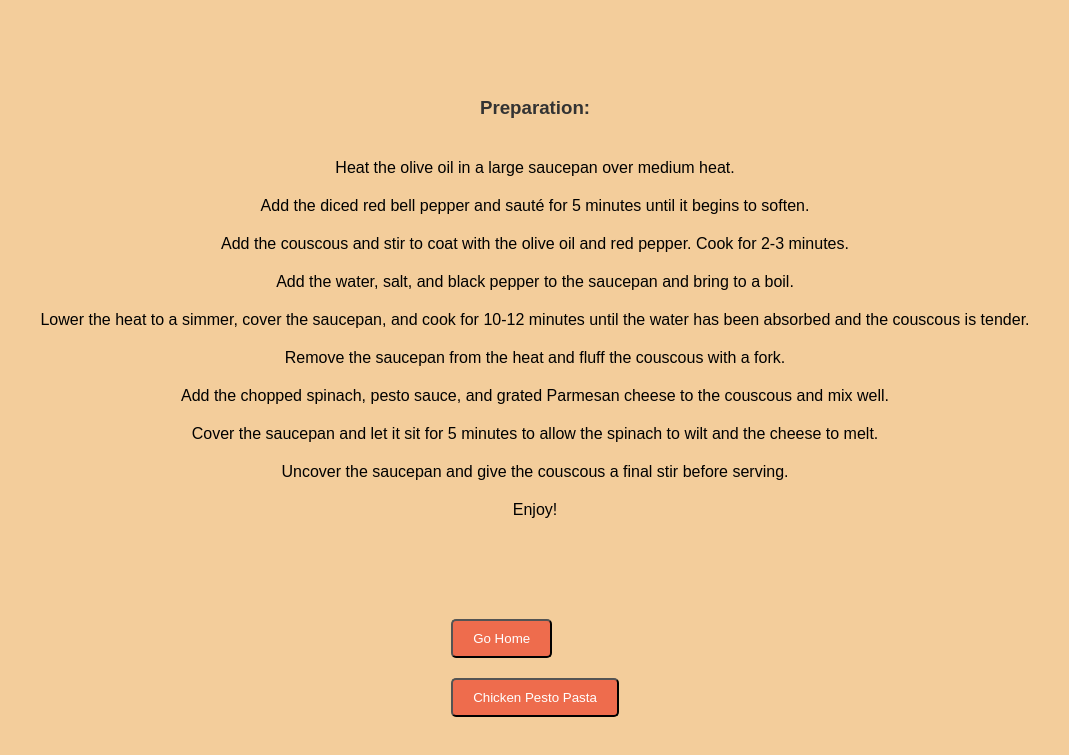
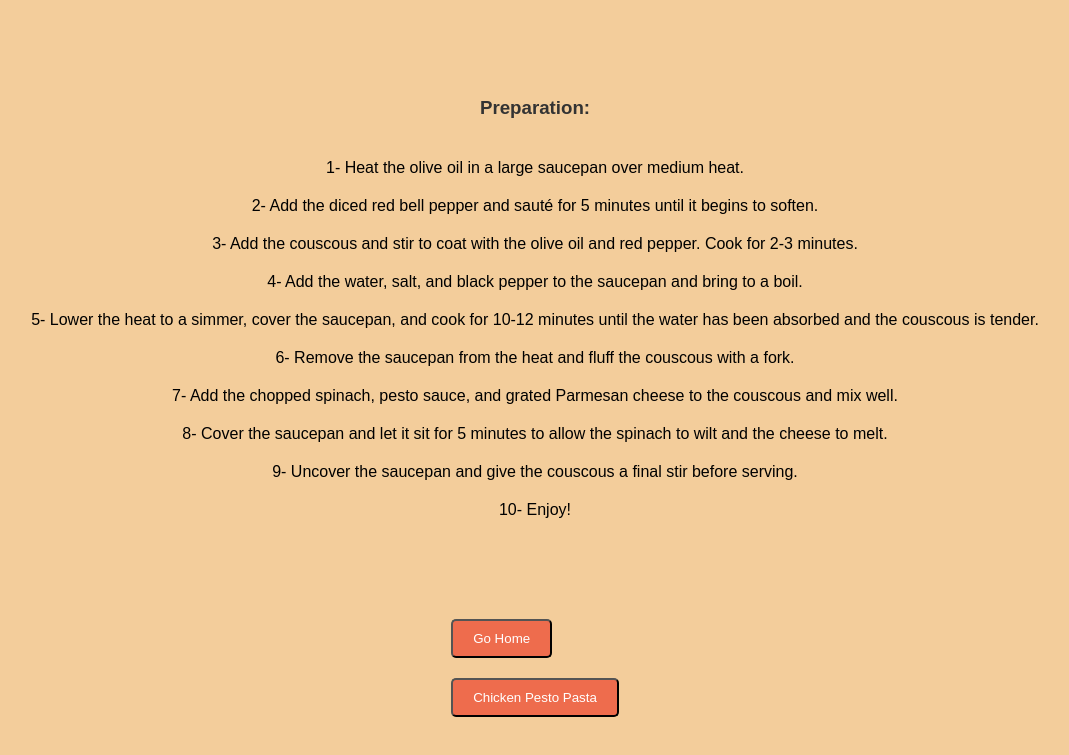
Before and after one commit to EasyCoding1/HobbyPage, a plain HTML site: page Recipes/Red_Pepper_Couscous.html in a window 1280 px wide. Shown: the part 1330-2085 px from the top of the page, without its empty margins (105-1174 px from the left). Drawn offline with Linux system fonts and the light colour scheme.

Commit message:
Lists changed style

```diff
--- a/Recipes/Red_Pepper_Couscous.html
+++ b/Recipes/Red_Pepper_Couscous.html
@@ -29,16 +29,16 @@
 
     <h3>Preparation:</h3>
     <ol>
-        <li>Heat the olive oil in a large saucepan over medium heat.</li>
-        <li>Add the diced red bell pepper and sauté for 5 minutes until it begins to soften.</li>
-        <li>Add the couscous and stir to coat with the olive oil and red pepper. Cook for 2-3 minutes.</li>
-        <li>Add the water, salt, and black pepper to the saucepan and bring to a boil.</li>
-        <li>Lower the heat to a simmer, cover the saucepan, and cook for 10-12 minutes until the water has been absorbed and the couscous is tender.</li>
-        <li>Remove the saucepan from the heat and fluff the couscous with a fork.</li>
-        <li>Add the chopped spinach, pesto sauce, and grated Parmesan cheese to the couscous and mix well.</li>
-        <li>Cover the saucepan and let it sit for 5 minutes to allow the spinach to wilt and the cheese to melt.</li>
-        <li>Uncover the saucepan and give the couscous a final stir before serving.</li>
-        <li>Enjoy!</li>
+        <li>1- Heat the olive oil in a large saucepan over medium heat.</li>
+        <li>2- Add the diced red bell pepper and sauté for 5 minutes until it begins to soften.</li>
+        <li>3- Add the couscous and stir to coat with the olive oil and red pepper. Cook for 2-3 minutes.</li>
+        <li>4- Add the water, salt, and black pepper to the saucepan and bring to a boil.</li>
+        <li>5- Lower the heat to a simmer, cover the saucepan, and cook for 10-12 minutes until the water has been absorbed and the couscous is tender.</li>
+        <li>6- Remove the saucepan from the heat and fluff the couscous with a fork.</li>
+        <li>7- Add the chopped spinach, pesto sauce, and grated Parmesan cheese to the couscous and mix well.</li>
+        <li>8- Cover the saucepan and let it sit for 5 minutes to allow the spinach to wilt and the cheese to melt.</li>
+        <li>9- Uncover the saucepan and give the couscous a final stir before serving.</li>
+        <li>10- Enjoy!</li>
     </ol>
 
     <ul class="nav-list">
```
Also changed, not shown: Recipes/Chicken_Pesto_Pasta.html (+7 -7 lines).
